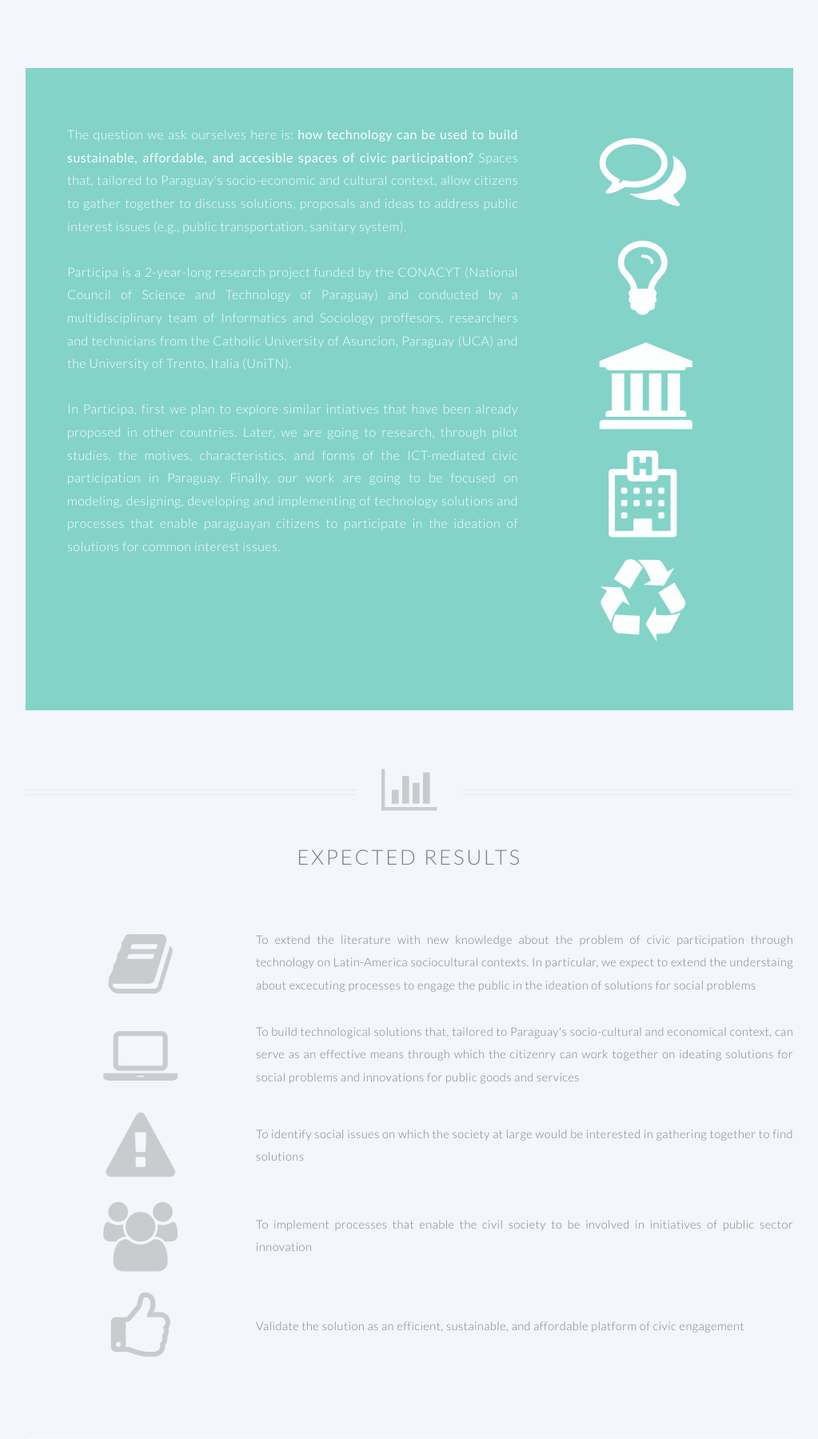
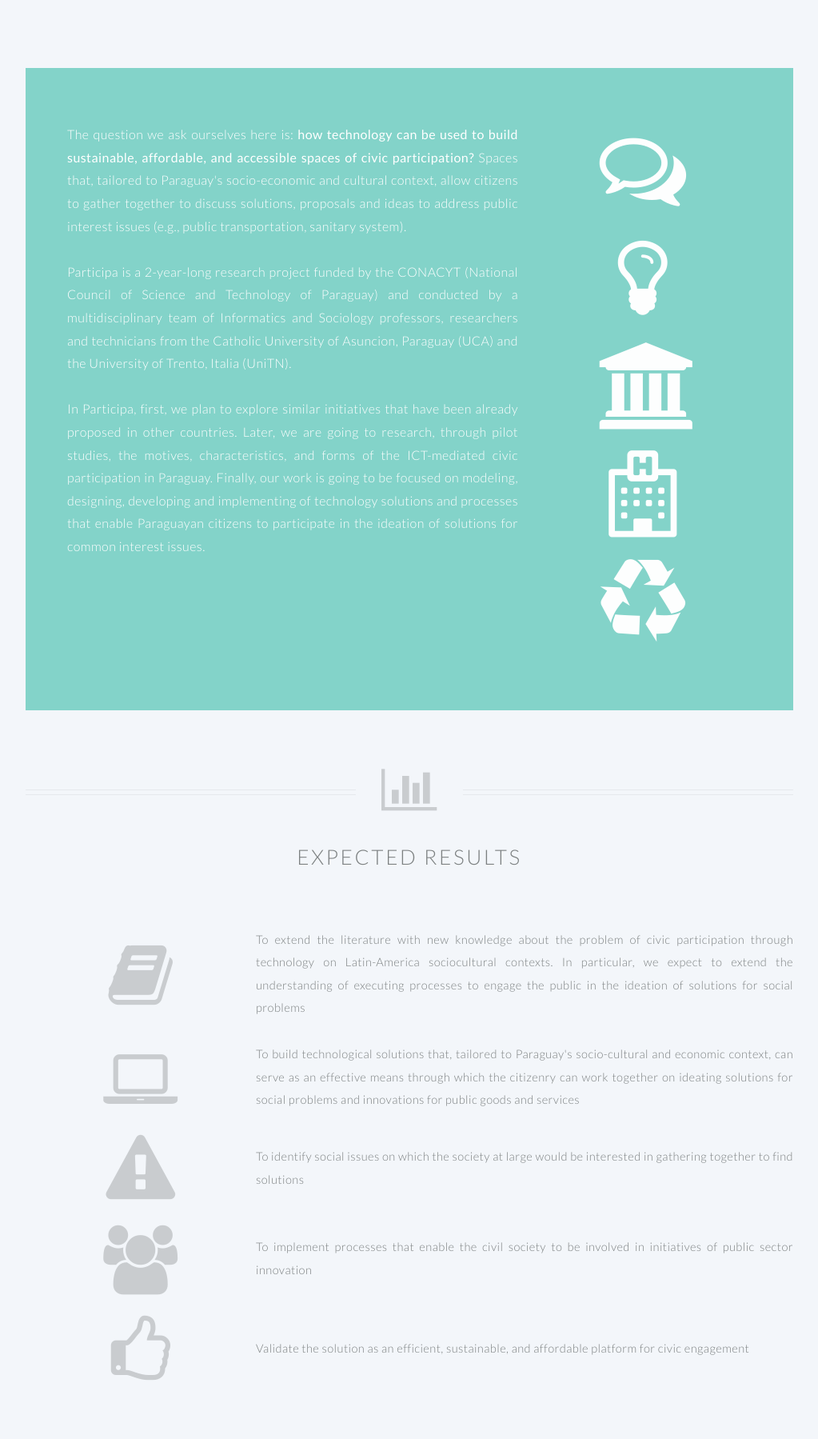
Before and after one commit to ParticipaPY/website, a PHP site: page /?lang=en in a window 1280 px wide. Shown: the part 456-2255 px from the top of the page at 80% size, without its empty margins (128-1151 px from the left). Run offline with PHP 8.4, Linux system fonts and the light colour scheme; data that the repository does not hold is empty.

Commit message:
Fix spelling errors

```diff
--- a/contenido_en.php
+++ b/contenido_en.php
@@ -28,11 +28,11 @@ $menu = array(
 
 
 // Texto de presentacion
-$presentacion = "The question we ask ourselves here is: <b>how technology can be used to build sustainable, affordable, and accesible spaces of civic participation?</b> Spaces that, tailored to Paraguay's socio-economic and cultural context, allow citizens to gather together to discuss solutions, proposals and ideas to address public interest issues (e.g., public transportation, sanitary system).<br><br>
+$presentacion = "The question we ask ourselves here is: <b>how technology can be used to build sustainable, affordable, and accessible spaces of civic participation?</b> Spaces that, tailored to Paraguay's socio-economic and cultural context, allow citizens to gather together to discuss solutions, proposals and ideas to address public interest issues (e.g., public transportation, sanitary system).<br><br>
 
-	Participa is a 2-year-long research project funded by the CONACYT (National Council of Science and Technology of Paraguay) and conducted by a multidisciplinary team of Informatics and Sociology proffesors, researchers and technicians from the Catholic University of Asuncion, Paraguay (UCA) and the University of Trento, Italia (UniTN).<br><br>
+	Participa is a 2-year-long research project funded by the CONACYT (National Council of Science and Technology of Paraguay) and conducted by a multidisciplinary team of Informatics and Sociology professors, researchers and technicians from the Catholic University of Asuncion, Paraguay (UCA) and the University of Trento, Italia (UniTN).<br><br>
 
-	In Participa, first we plan to explore similar intiatives that have been already proposed in other countries. Later, we are going to research, through pilot studies, the motives, characteristics, and forms of the ICT-mediated civic participation in Paraguay. Finally, our work are going to be focused on modeling, designing, developing and implementing of technology solutions and processes that enable paraguayan citizens to participate in the ideation of solutions for common interest issues.";
+	In Participa, first, we plan to explore similar initiatives that have been already proposed in other countries. Later, we are going to research, through pilot studies, the motives, characteristics, and forms of the ICT-mediated civic participation in Paraguay. Finally, our work is going to be focused on modeling, designing, developing and implementing of technology solutions and processes that enable Paraguayan citizens to participate in the ideation of solutions for common interest issues.";
 
 
 // Titulo de la seccion de Resultados Esperados
@@ -42,15 +42,15 @@ $presentacion = "The question we ask ourselves here is: <b>how technology can be
 // Resultados esperados
 $resultados = array(
 
-	"To extend the literature with new knowledge about the problem of civic participation through technology on Latin-America sociocultural contexts. In particular, we expect to extend the understaing about excecuting processes to engage the public in the ideation of solutions for social problems",
+	"To extend the literature with new knowledge about the problem of civic participation through technology on Latin-America sociocultural contexts. In particular, we expect to extend the understanding of executing processes to engage the public in the ideation of solutions for social problems",
 
-    "To build technological solutions that, tailored to Paraguay's socio-cultural and economical context, can serve as an effective means through which the citizenry can work together on ideating solutions for social problems and innovations for public goods and services",
+    "To build technological solutions that, tailored to Paraguay's socio-cultural and economic context, can serve as an effective means through which the citizenry can work together on ideating solutions for social problems and innovations for public goods and services",
 
     "To identify social issues on which the society at large would be interested in gathering together to find solutions",
 
 	"To implement processes that enable the civil society to be involved in initiatives of public sector innovation",
 
-	"Validate the solution as an efficient, sustainable, and affordable platform of civic engagement",
+	"Validate the solution as an efficient, sustainable, and affordable platform for civic engagement",
 	);
 
 
@@ -61,14 +61,14 @@ $resultados = array(
 // Experiencias previas
 $exp_prev_1 = array(
 		"nombre" => "Voz y Voto",
-		"descripcion" => "Members of Participa's tema took part in the implementation of Voz y Voto. Voz y voto was civic a engagement initiative organized by Sebastián Villarejo (current municipal councilman of Asuncion, the capital of Paraguay) and his electoral campaign team on late 2015. The project aimed at involving Asuncion's citizens on the discussion of ideas for addressing problems related to sustainable urban mobility, garbage and recycling, city management, and others. Voz y voto leverage on a specially-designed idea management platform, IdeaScale, and Facebook to build a virtual space through which citizens can share ideas, vote and give opinions on how these problems can be solved. After about 3 months of discussion, a set of promising ideas were selected for study.",
+		"descripcion" => "Members of Participa's team took part in the implementation of Voz y Voto. Voz y voto was a civic engagement initiative organized by Sebastián Villarejo (current municipal councilman of Asuncion, the capital of Paraguay) and his electoral campaign team on late 2015. The project aimed at involving Asuncion's citizens on the discussion of ideas for addressing problems related to sustainable urban mobility, garbage and recycling, city management, and others. Voz y voto leverage on a specially-designed idea management platform, IdeaScale, and Facebook to build a virtual space through which citizens can share ideas, vote and give opinions on how these problems can be solved. After about three months of discussion, a set of promising ideas were selected for study.",
 		"url" => "http://vozyvoto.org/",
 		"img" => "images/vozyvoto.jpg"
 	);
 
 $exp_prev_2 = array(
 		"nombre" => "Participa en tu Educación",
-		"descripcion" => "Participa en tu Educación is an online participation space where citizens can ideate together solutions for educational issues of Paraguay on three particular areas: Education Infrastructure, Teacher Training and School Attendance. It works through two participation channels, a Facebook group and a website on IdeaScale platform. In the background, the Social Ideation App keeps synchronized the content of both channels.",
+		"descripcion" => "Participa en tu Educación is an online participation space where citizens can ideate together solutions for educational issues of Paraguay on three particular areas: Education Infrastructure, Teacher Training, and School Attendance. It works through two participation channels, a Facebook group and a website on IdeaScale platform. In the background, the Social Ideation App keeps synchronized the content of both channels.",
 		"url" => "http://participaentueducacion.org.py",
 		"img" => "images/participaentueducacion.png"
 	);
@@ -86,7 +86,7 @@ $exp_prev_2 = array(
 $sol_tec_1 = array(
 		"nombre" => "Social Ideation App",
 		"descripcion" => "
-		Social Ideation is an application that connects IdeaScale &mdash; one of today's leading online idea management platforms &mdash; with the world's largest virtual space of participation and socialization, Facebook, allowing people to participate on IdeaScale-based public consultations initiatives from Facebook.",
+		Social Ideation is an application that connects IdeaScale &mdash; one of today's leading online idea management platforms &mdash; with the world's largest virtual space of participation and socialization, Facebook, allowing people to participate in IdeaScale-based public consultations initiatives from Facebook.",
 		"url" => "http://www.social-ideation.com/",
 		"img" => "images/social_ideation_icon.png"
 	);
@@ -118,13 +118,13 @@ $miembro_3 = array(
 		"nombre" => "Ing. Jorge Saldivar",
 		"cargo" => "(UniTN/UC)<br>Research Assistant",
 		"descripcion" => "
-			Informatic Engineer and Ph.D. candidate in Information and Communication Technologies at the University of Trento and the Catholic University of Asuncion. He works on Social Informatics, more precisely on topics such as Civic Technology, Democratic Innovation, Crowdsourcing, Idea Management and Social Network Services. His previous experiences include collaboration works with the Hewlett-Packard's Information Analytics Research Group (Palo Alto, USA), with the Data and Democracy Research Group of the University of California (Berkeley, USA), and with researchers from the Brown Institute for Media Innovation of the Stanford University (Palo Alto, USA)"
+			Informatics Engineer and Ph.D. candidate in Information and Communication Technologies at the University of Trento and the Catholic University of Asuncion. He works on Social Informatics, more precisely on topics such as Civic Technology, Democratic Innovation, Crowdsourcing, Idea Management and Social Network Services. His previous experiences include collaboration works with the Hewlett-Packard's Information Analytics Research Group (Palo Alto, USA), with the Data and Democracy Research Group of the University of California (Berkeley, USA), and with researchers from the Brown Institute for Media Innovation of the Stanford University (Palo Alto, USA)"
 	);
 
 $miembro_1 = array(
 		"nombre" => "Prof. Dr. Luca Cernuzzi",
 		"cargo" => "(UC, Paraguay)<br>Principal Researcher and Project Director",
-		"descripcion" => "Ph.D. on Engineering from the Universitá di Modena e Reggio Emilia, Italy, with a previous degree on Computer Science from Universitá degli Studi di Milano, Italy. His areas of operation include Software Engineering, Agents, Support Technology for people with special needs, Educational Informatics, Web Technology and Hypermedia. His works have been published on magazines, books, and international and local events. He has directed an important number of finished degree monographs orieted to young teachers. Nowadays he is co-supervisor of Ph.D. degree theses. He performs as the dean of the Science and Technology School at the Catholic University of Asuncion"
+		"descripcion" => "Ph.D. in Engineering from the Universitá di Modena e Reggio Emilia, Italy, with a previous degree in Computer Science from Universitá degli Studi di Milano, Italy. His areas of operation include Software Engineering, Agents, Support Technology for people with special needs, Educational Informatics, Web Technology, and Hypermedia. His works have been published in magazines, books, and international and local events. He has directed a substantial number of finished degree monographs oriented to young teachers. Nowadays he is co-supervisor of Ph.D. degree theses. He performs as the dean of the Science and Technology School at the Catholic University of Asuncion"
 	);
 
 $miembro_2 = array(
@@ -137,13 +137,13 @@ $miembro_2 = array(
 $miembro_4 = array(
 		"nombre" => "Dr. Cristhian Parra",
 		"cargo" => "(U. of California, Berkeley, USA)<br>Research Assistant",
-		"descripcion" => "Informatics Engineer with a Ph.D. in Information and Communication Technologies from Università degli Studi di Trento. He works as a Postdoctoral Researcher and Software Engineer at the Social Apps Lab of CITRIS, UC Berkeley; and INRIA (Institut National de Recherche en Informatique et en Automatique) of Paris, France. His work is focused in the multidisciplinary realm of Social-Community Informatics and Human Computer Interactions, using Participatory Design and Participatory Action Research as principal approaches to conduct his research"
+		"descripcion" => "Informatics Engineer with a Ph.D. in Information and Communication Technologies from Università degli Studi di Trento. He works as a Postdoctoral Researcher and Software Engineer at the Social Apps Lab of CITRIS, UC Berkeley; and INRIA (Institut National de Recherche en Informatique et en Automatique) of Paris, France. His work is focused in the multidisciplinary realm of Social-Community Informatics and Human-Computer Interactions, using Participatory Design and Participatory Action Research as principal approaches to conducting his research"
 	);
 
 $miembro_5 = array(
 		"nombre" => "Msc. Camilo Caballero",
 		"cargo" => "(U. of Salamanca, Spain)<br>Research Assistant",
-		"descripcion" => "Msc. on Sociology and Ph.D. candidate in Logic and Philosophy of Science at the University of Salamanca, Spain. His operation areas include Social Studies of Sciece and Technology, Information and Communication Technologies for Local Developement, State Management. He works as a coordinator assitant at the NGO Enfoque Territorial and at the Servicio de Apoyo Indígena. He has perfomed as coordinator and communication assitant at CADEP, and worked as consultant for the NGO Semillas Para la Democracia"
+		"descripcion" => "Msc. on Sociology and Ph.D. candidate in Logic and Philosophy of Science at the University of Salamanca, Spain. His operation areas include Social Studies of Sciece and Technology, Information and Communication Technologies for Local Developement, State Management. He works as a coordinator assistant at the NGO Enfoque Territorial and at the Servicio de Apoyo Indígena. He has worked as coordinator and communication assistant at CADEP, and worked as consultant for the NGO Semillas Para la Democracia"
 	);
 
 $miembro_6 = array(
@@ -155,7 +155,7 @@ $miembro_6 = array(
 $miembro_7 = array(
 		"nombre" => "Rebeca Arteta",
 		"cargo" => "(UC, Paraguay)<br>Junior Researcher",
-		"descripcion" => "She holds a bachelor degree in Informatics from the Catholic University of Asuncion. She has joined the projet as a junior researcher to work on her final project for the Informatics Engineering degree. She works as a back-end deveolper in a paraguayan software company."
+		"descripcion" => "She holds a bachelor degree in Informatics from the Catholic University of Asuncion. She has joined the project as a junior researcher to work on her final project for the Informatics Engineering degree. She works as a back-end developer in a Paraguayan software company."
 	);
 
 $propuesta = array(
```
